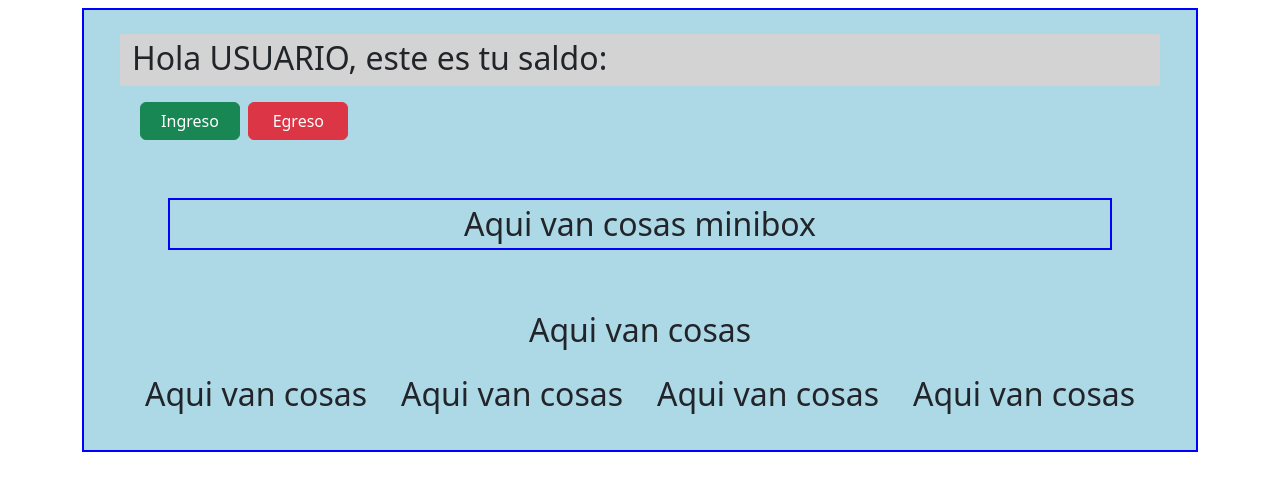
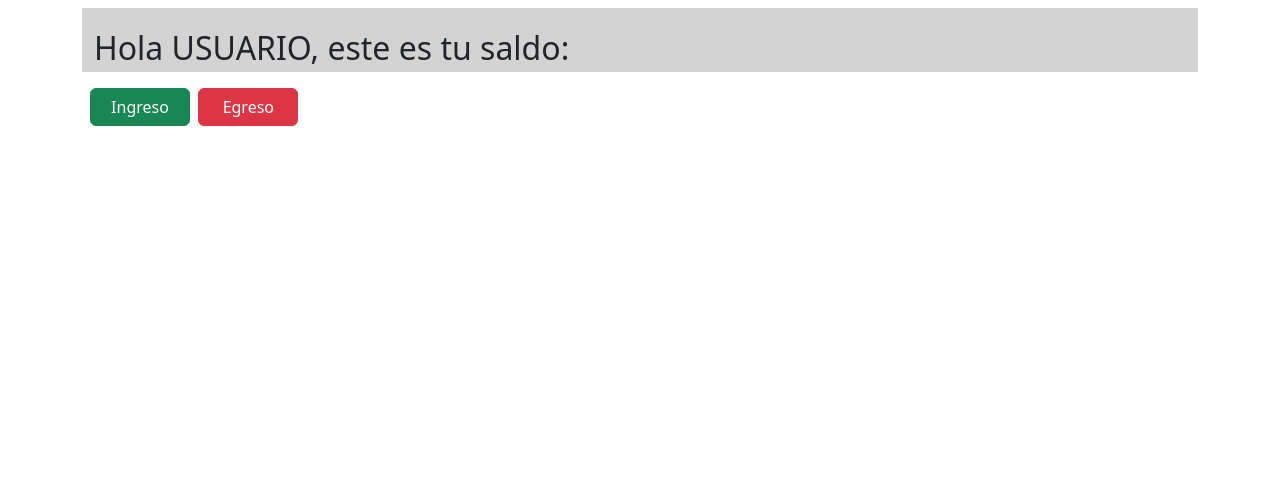
Before and after one commit to DCC-CC4401/2023-1-Grupo-27, a Django app: template FinanceManager/mainApp/templates/index.html in a window 1280 px wide. Shown: the part 62-553 px from the top of the page. Run offline with Django 4.2, Linux system fonts and the light colour scheme; the template is opened without the code that fills it, so the values that code supplies are empty; a user stored in the database is signed in.

Commit message:
style: Deletes unused code and Changes css

```diff
--- a/FinanceManager/mainApp/static/styles/main.css
+++ b/FinanceManager/mainApp/static/styles/main.css
@@ -1,12 +1,6 @@
 .box {
-    background-color: lightblue;
-    border: 2px solid blue;
     min-height: 50px;
     font-size: 2rem;
-}
-
-#miniBox{
-    border: 2px solid blue;
 }
 
 .customButtonWidth{
--- a/FinanceManager/mainApp/templates/index.html
+++ b/FinanceManager/mainApp/templates/index.html
@@ -67,8 +67,8 @@
 
         {% if user.is_authenticated %}
         <div class="container my-2" id="box">
-            <div class="box p-5 py-4">
-                <div class="row pb-1 tex" style="background-color:lightgray">
+            <div class="box">
+                <div class="row pt-3 tex w-100" style="background-color:lightgray; margin: auto;">
                     <span id="nombreUsuario">Hola USUARIO, este es tu saldo:</span>
                     <span id="saldoUsuario"></span>
                 </div>
@@ -80,34 +80,6 @@
                         <button type="button" class="btn btn-danger btn-block customButtonWidth" data-bs-toggle="modal" data-bs-target="#egreso">
                             Egreso
                         </button>
-                    </div>
-                </div>
-                <div class="row p-5">
-                    <div class="container" id="miniBox">
-                        <div class="row text-center">
-                            <div class="col">
-                                <span>Aqui van cosas minibox</span>
-                            </div>
-                        </div>
-                    </div>
-                </div>
-                <div class="row p-2 text-center">
-                    <div class="col">
-                        <span>Aqui van cosas</span>
-                    </div>
-                </div>
-                <div class="row p-2 text-center">
-                    <div class="col">
-                        <span>Aqui van cosas</span>
-                    </div>
-                    <div class="col">
-                        <span>Aqui van cosas</span>
-                    </div>
-                    <div class="col">
-                        <span>Aqui van cosas</span>
-                    </div>
-                    <div class="col">
-                        <span>Aqui van cosas</span>
                     </div>
                 </div>
             </div>
```
